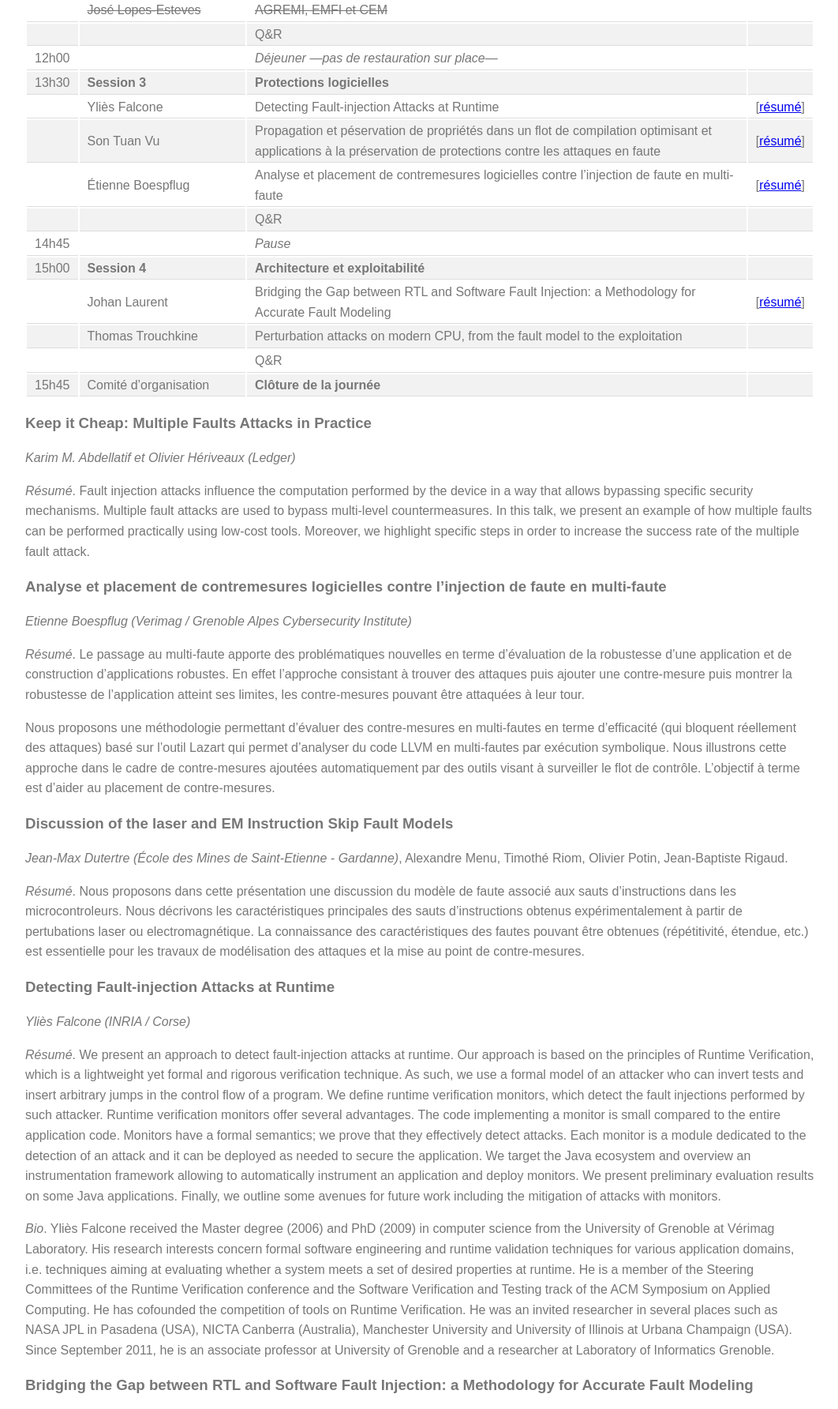
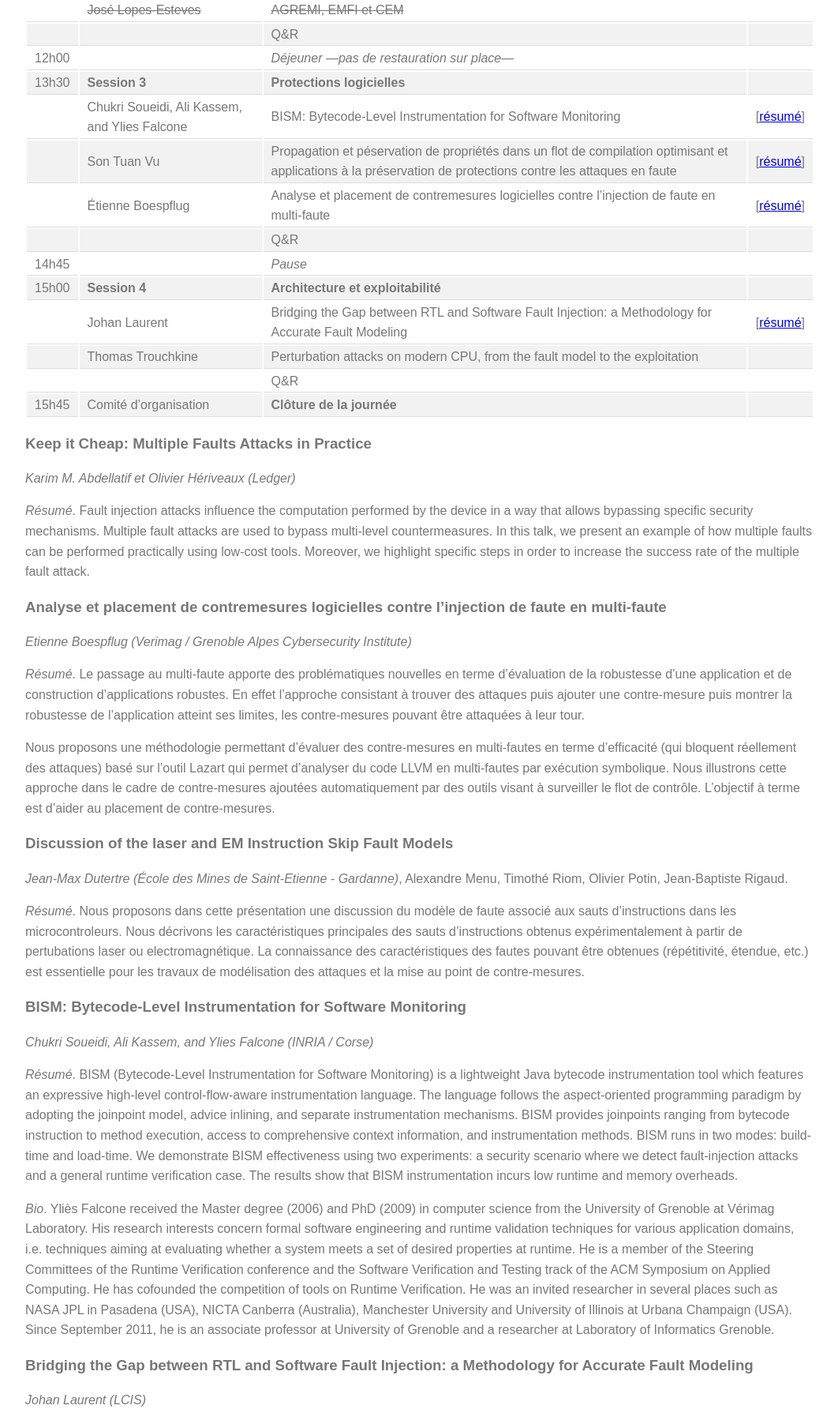
Before and after one commit to jaif2020/jaif2020.github.io, a plain HTML site: page programme.html in a window 1280 px wide. Shown: the part 690-2474 px from the top of the page at 79% size, without its empty margins (108-1170 px from the left). Drawn offline with nearby package versions, Linux system fonts and the light colour scheme.

Commit message:
Automatic commit in submodule site/ by dev. repo. Makefile.

```diff
--- a/programme.html
+++ b/programme.html
@@ -133,8 +133,8 @@
 </tr>
 <tr class="odd">
 <td></td>
-<td>Yliès Falcone</td>
-<td>Detecting Fault-injection Attacks at Runtime</td>
+<td>Chukri Soueidi, Ali Kassem, and Ylies Falcone</td>
+<td>BISM: Bytecode-Level Instrumentation for Software Monitoring</td>
 <td>[<a href="#falcone">résumé</a>]</td>
 </tr>
 <tr class="even">
@@ -203,9 +203,9 @@
 <h3 id="#dutertre">Discussion of the laser and EM Instruction Skip Fault Models</h3>
 <p><em>Jean-Max Dutertre (École des Mines de Saint-Etienne - Gardanne)</em>, Alexandre Menu, Timothé Riom, Olivier Potin, Jean-Baptiste Rigaud.</p>
 <p><em>Résumé</em>. Nous proposons dans cette présentation une discussion du modèle de faute associé aux sauts d’instructions dans les microcontroleurs. Nous décrivons les caractéristiques principales des sauts d’instructions obtenus expérimentalement à partir de pertubations laser ou electromagnétique. La connaissance des caractéristiques des fautes pouvant être obtenues (répétitivité, étendue, etc.) est essentielle pour les travaux de modélisation des attaques et la mise au point de contre-mesures.</p>
-<h3 id="falcone">Detecting Fault-injection Attacks at Runtime</h3>
-<p><em>Yliès Falcone (INRIA / Corse)</em></p>
-<p><em>Résumé</em>. We present an approach to detect fault-injection attacks at runtime. Our approach is based on the principles of Runtime Verification, which is a lightweight yet formal and rigorous verification technique. As such, we use a formal model of an attacker who can invert tests and insert arbitrary jumps in the control flow of a program. We define runtime verification monitors, which detect the fault injections performed by such attacker. Runtime verification monitors offer several advantages. The code implementing a monitor is small compared to the entire application code. Monitors have a formal semantics; we prove that they effectively detect attacks. Each monitor is a module dedicated to the detection of an attack and it can be deployed as needed to secure the application. We target the Java ecosystem and overview an instrumentation framework allowing to automatically instrument an application and deploy monitors. We present preliminary evaluation results on some Java applications. Finally, we outline some avenues for future work including the mitigation of attacks with monitors.</p>
+<h3 id="falcone">BISM: Bytecode-Level Instrumentation for Software Monitoring</h3>
+<p><em>Chukri Soueidi, Ali Kassem, and Ylies Falcone (INRIA / Corse)</em></p>
+<p><em>Résumé</em>. BISM (Bytecode-Level Instrumentation for Software Monitoring) is a lightweight Java bytecode instrumentation tool which features an expressive high-level control-flow-aware instrumentation language. The language follows the aspect-oriented programming paradigm by adopting the joinpoint model, advice inlining, and separate instrumentation mechanisms. BISM provides joinpoints ranging from bytecode instruction to method execution, access to comprehensive context information, and instrumentation methods. BISM runs in two modes: build-time and load-time. We demonstrate BISM effectiveness using two experiments: a security scenario where we detect fault-injection attacks and a general runtime verification case. The results show that BISM instrumentation incurs low runtime and memory overheads.</p>
 <p><em>Bio</em>. Yliès Falcone received the Master degree (2006) and PhD (2009) in computer science from the University of Grenoble at Vérimag Laboratory. His research interests concern formal software engineering and runtime validation techniques for various application domains, i.e. techniques aiming at evaluating whether a system meets a set of desired properties at runtime. He is a member of the Steering Committees of the Runtime Verification conference and the Software Verification and Testing track of the ACM Symposium on Applied Computing. He has cofounded the competition of tools on Runtime Verification. He was an invited researcher in several places such as NASA JPL in Pasadena (USA), NICTA Canberra (Australia), Manchester University and University of Illinois at Urbana Champaign (USA). Since September 2011, he is an associate professor at University of Grenoble and a researcher at Laboratory of Informatics Grenoble.</p>
 <h3 id="laurent">Bridging the Gap between RTL and Software Fault Injection: a Methodology for Accurate Fault Modeling</h3>
 <p><em>Johan Laurent (LCIS)</em></p>
@@ -232,9 +232,9 @@
           <a href="https://github.com/jaif2020/website/commits/deploy">
             Page last modified
 
-            by commit 1d0f7fd,
+            by commit e496b2e,
 
-            Mon, 14 Sep 2020 15:56:42 +0200
+            Wed, 23 Sep 2020 12:54:58 +0200
           </a>
 
         </p>
--- a/sitemap.xml
+++ b/sitemap.xml
@@ -24,7 +24,7 @@
 
     <url>
         <loc>https://jaif2020.github.io/programme.html</loc>
-        <lastmod>Mon, 14 Sep 2020 15:56:42 +0200</lastmod>
+        <lastmod>Wed, 23 Sep 2020 12:54:58 +0200</lastmod>
         <changefreq>weekly</changefreq>
         <priority>0.8</priority>
     </url>
```
Also changed, not shown: 2 other files.
